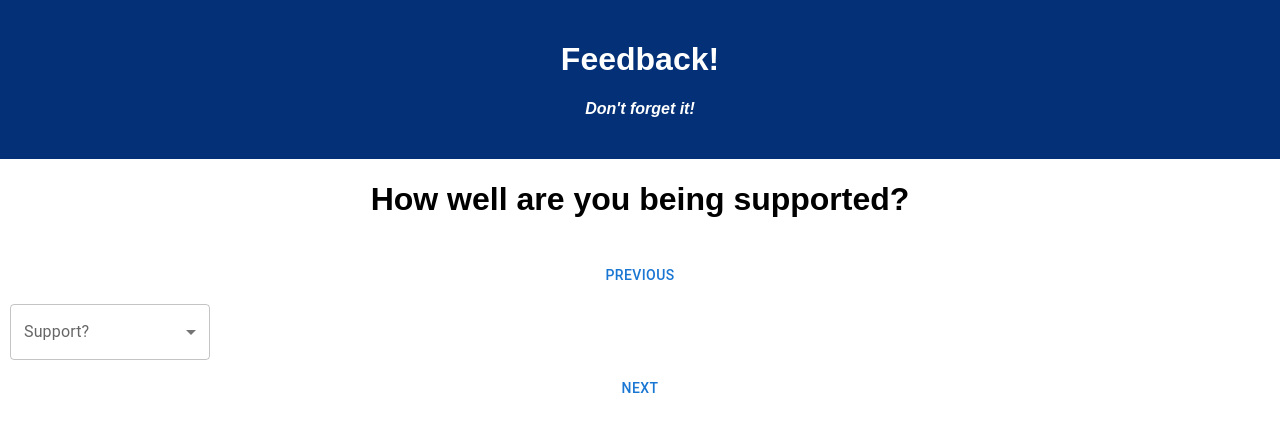
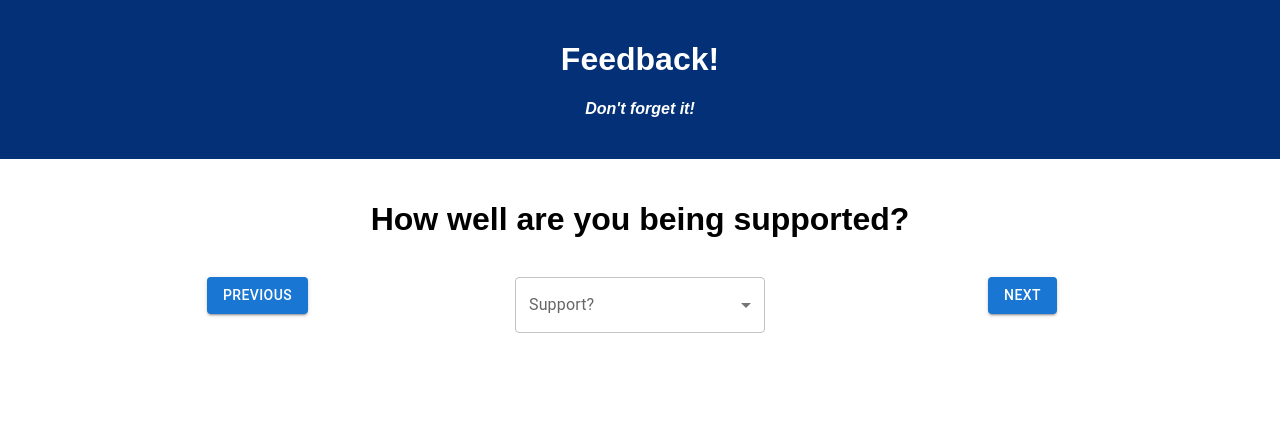
Before and after one commit to WSalinas315/Student-Feedback-Weekend-Challenge, a React (Create React App) app: page /#/support in a window 1280 px wide. Shown: the top 432 px of the page. Built offline with nearby package versions, Linux system fonts and the light colour scheme.

Commit message:
Completed Comments portion of the Form.jsx

```diff
--- a/src/components/Form/Form.css
+++ b/src/components/Form/Form.css
@@ -1,10 +1,13 @@
 .form-body{
   align-items: center;
-
+  align-content: center;
 }
 
 .inputs{
   display: flex;
-  margin: 10px;
-  width: 200px;
+  justify-content: space-evenly;
 }
+
+.input-boxes{
+  width: 250px;
+}
--- a/src/components/Form/Form.jsx
+++ b/src/components/Form/Form.jsx
@@ -2,9 +2,9 @@ import React, { useState } from "react";
 import { useDispatch, useSelector } from "react-redux";
 import { useHistory } from "react-router-dom";
 import './Form.css';
-import { Button, FormControl, InputLabel, MenuItem, Select } from "@mui/material";
+import { Button, FormControl, InputLabel, MenuItem, Select, TextField } from "@mui/material";
 
-export default function Form({typeData, property, question, inputLabel, nextBtn, prevBtn}){
+export default function Form({ typeData, property, question, inputLabel, nextBtn, prevBtn }) {
 
   // history
   const history = useHistory();
@@ -20,19 +20,19 @@ export default function Form({typeData, property, question, inputLabel, nextBtn,
 
   // submit data to the store and move to the next form item
   const updateData = (event) => {
-    console.log('INPUT DATA:', inputData);
-    console.log('type:', typeData);
+    // console.log('NEXT BTN PATH:', nextBtn);
+    // console.log('type:', typeData);
+    // console.log('INPUT DATA:', inputData);
     event.preventDefault();
     dispatch({
       type: typeData,
       payload: inputData
     })
-    console.log('NEXT BTN PATH:', nextBtn);
     history.push(nextBtn);
   }
 
   // function to go back a page
-  const goBack = () =>{
+  const goBack = () => {
     history.push(prevBtn);
   }
 
@@ -40,12 +40,21 @@ export default function Form({typeData, property, question, inputLabel, nextBtn,
     <form className="form-body" onSubmit={(event) => updateData(event)}>
       <h1>{question}</h1>
       <br />
-        {inputLabel != "Feeling?" && <Button onClick={() => goBack()}>PREVIOUS</Button>}
       <div className="inputs">
-          {inputLabel == 'Comments' ? <Comments /> :
+        <div className="input-boxes">{inputLabel != "Feeling?" && <Button variant="contained" onClick={() => goBack()}>PREVIOUS</Button>}</div>
+        <div className="input-boxes">{inputLabel == 'Comments' ?
+          <FormControl fullWidth>
+            <TextField required
+                       value={inputData}
+                       label={inputLabel}
+                       onChange={(event) => setInputData(event.target.value)}
+                       variant="standard" />
+          </FormControl>
+          :
           <FormControl fullWidth>
             <InputLabel>{inputLabel}</InputLabel>
-              <Select value={inputData}
+            <Select required
+                    value={inputData}
                     label={inputLabel}
                     onChange={(event) => setInputData(event.target.value)}>
               <MenuItem value={1}>1</MenuItem>
@@ -57,8 +66,7 @@ export default function Form({typeData, property, question, inputLabel, nextBtn,
           </FormControl>
           }
         </div>
-        <div>
-          <Button type="submit">NEXT</Button>
+        <div className="input-boxes"><Button variant="contained" type="submit">NEXT</Button></div>
       </div>
     </form>
   )
```
Lines whose indentation alone changed are shown as unchanged.
